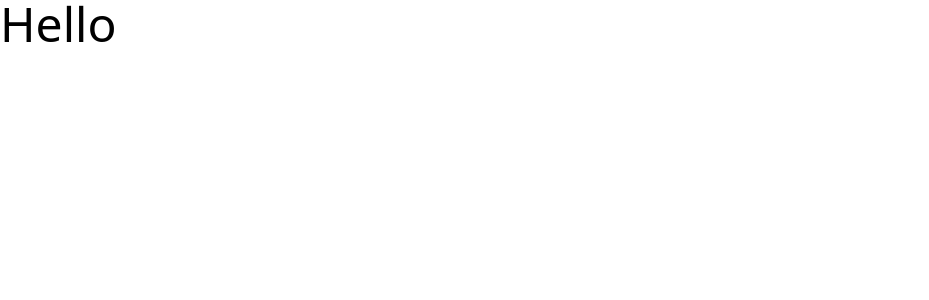
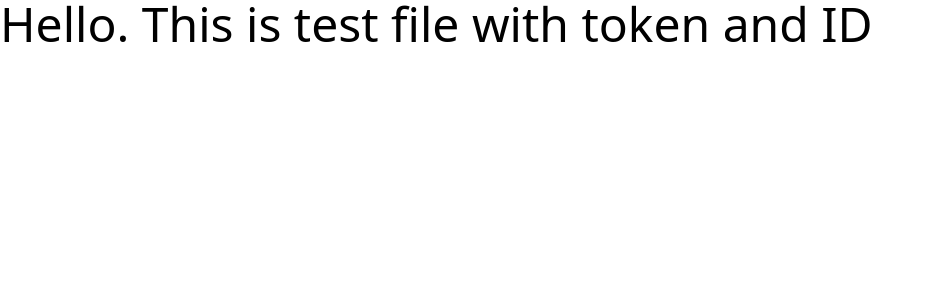
Before and after one commit to KirillStetsenko/on-track, a Vue app: page / in a window 1280 px wide. Shown: the top 300 px of the page, without its empty margins (0-929 px from the left). Built offline with nearby package versions, Linux system fonts and the light colour scheme.

Commit message:
test with token and ID

```diff
--- a/src/App.vue
+++ b/src/App.vue
@@ -1,7 +1,7 @@
 <script setup></script>
 
 <template>
-  <h1 class="text-5xl">Hello</h1>
+  <h1 class="text-5xl">Hello. This is test file with token and ID</h1>
 </template>
 
 <style scoped></style>
```
Also changed, not shown: .gitlab-ci.yml (added).
